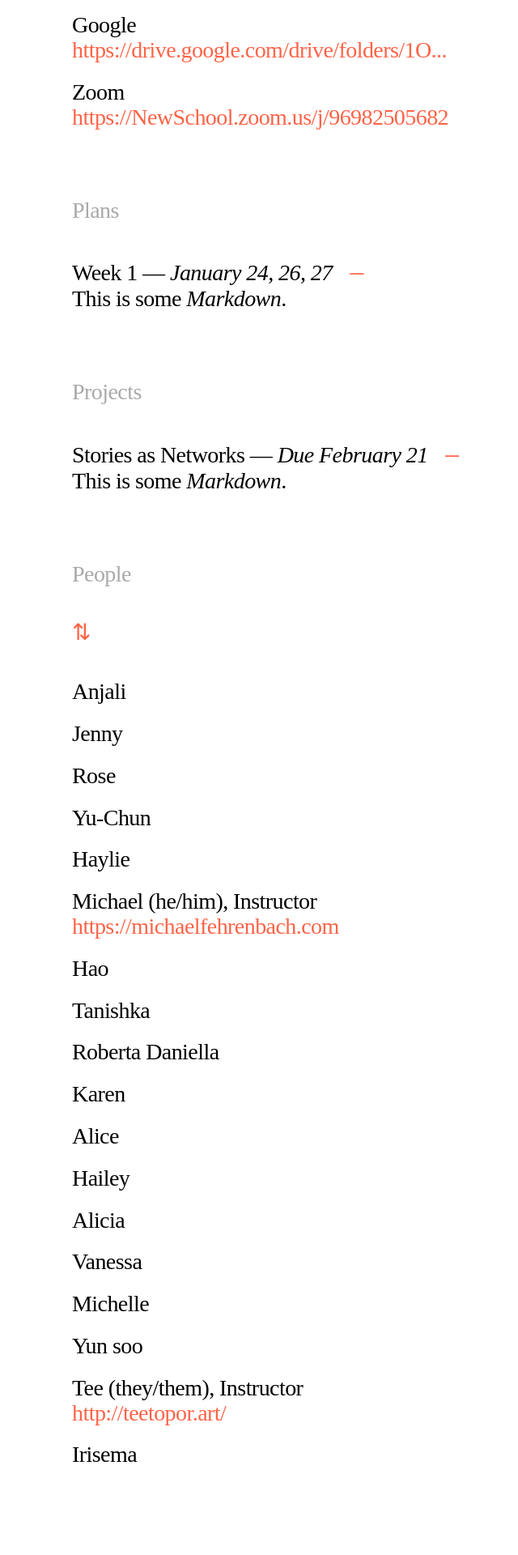
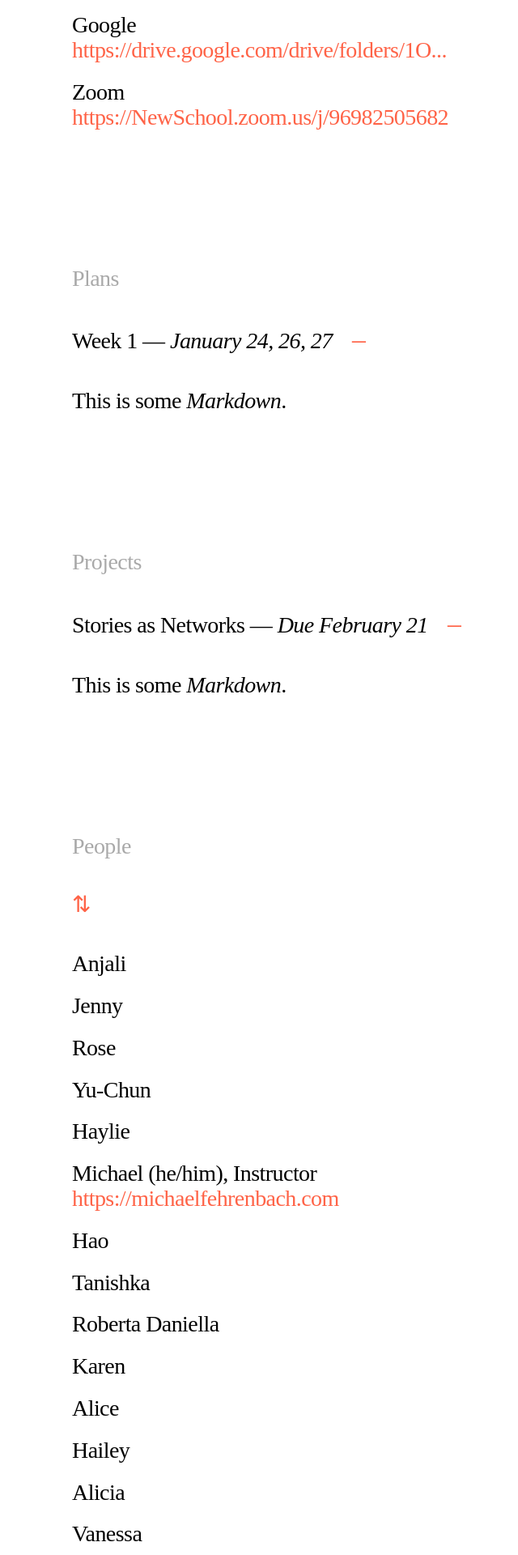
Before and after one commit to core-interaction-s23/core-interaction-s23.github.io, a Jekyll site: the page built from index.html, in a window 1280 px wide. Shown: the part 720-2640 px from the top of the page at 81% size, without its empty margins (81-721 px from the left). Built offline with Jekyll 4.4.1, drawn with Linux system fonts in a browser that asks for light colours.

Commit message:
Fix spacing for `details` / `summary`.

```diff
--- a/assets/styles/main.scss
+++ b/assets/styles/main.scss
@@ -45,11 +45,23 @@
 
 
 
-body,
-main,
+body {
+	display: grid;
+	gap:     calc(var(--spacing) * 2);
+}
+
+main {
+	display: grid;
+	gap:     calc(var(--spacing) * 4);
+}
+
+main > section:first-of-type {
+	margin-top: calc(var(--spacing) * -2); // It was easier.
+}
+
 section > ul {
 	display: grid;
-	gap:     calc(var(--spacing) * 2);
+	gap:     var(--spacing);
 }
 
 address {
@@ -70,8 +82,6 @@
 	gap:     calc(var(--spacing) / 2);
 }
 
-
-
 summary {
 	cursor:       pointer;
 	display:      inline-block;
@@ -91,10 +101,19 @@
 
 details[open] summary time:after {
 	content:   '–';
-	transform: translate(0.02em, -0.01em);
+	transform: translate(0.1em, -0.01em);
 }
 
 time {
 	font-style:  italic;
 	white-space: nowrap;
 }
+
+article {
+	margin-top:    var(--spacing);
+	margin-bottom: calc(var(--spacing) * 2);
+}
+
+section > ul	li:last-child article {
+	margin-bottom: initial; // No extra spacing on last one.
+}
```
